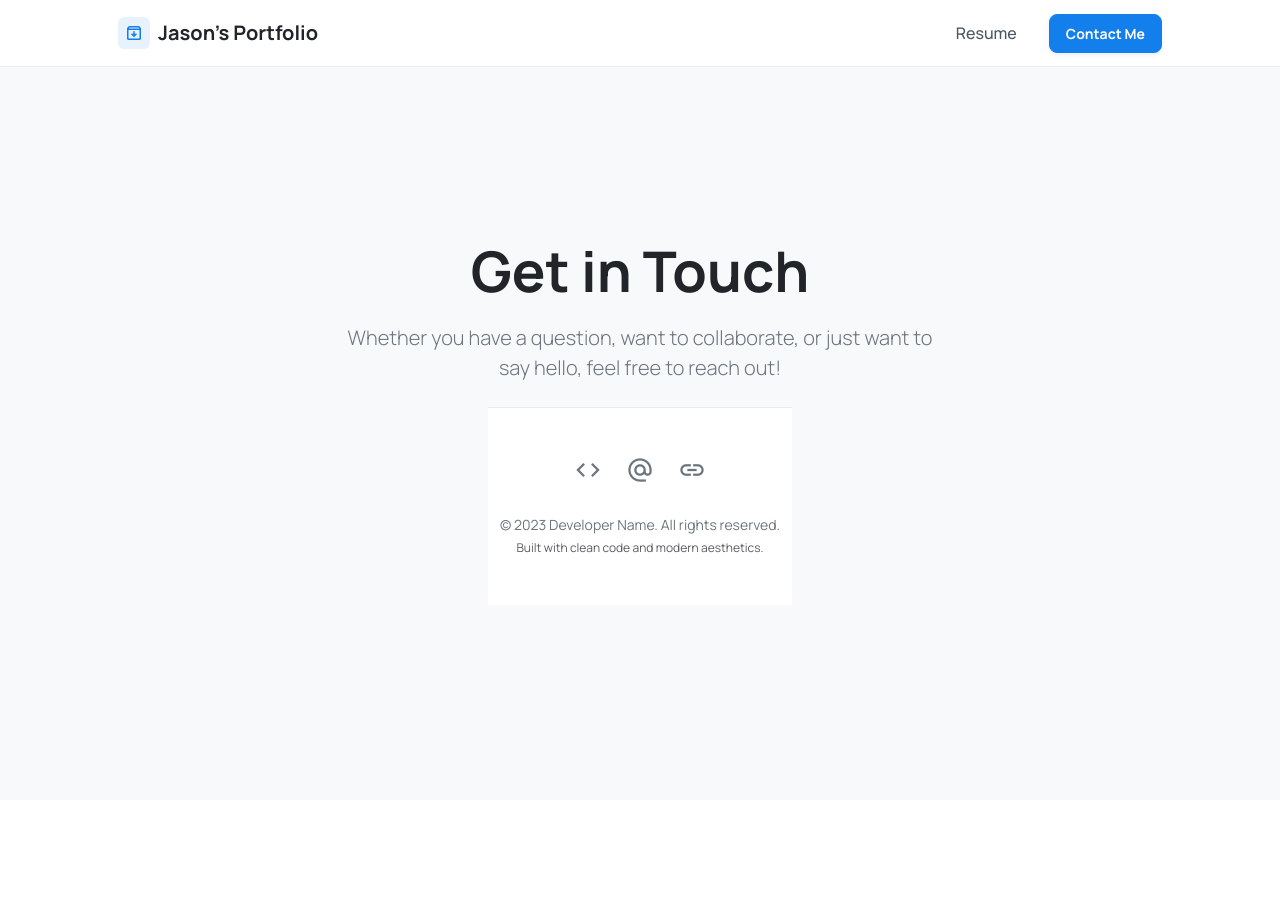
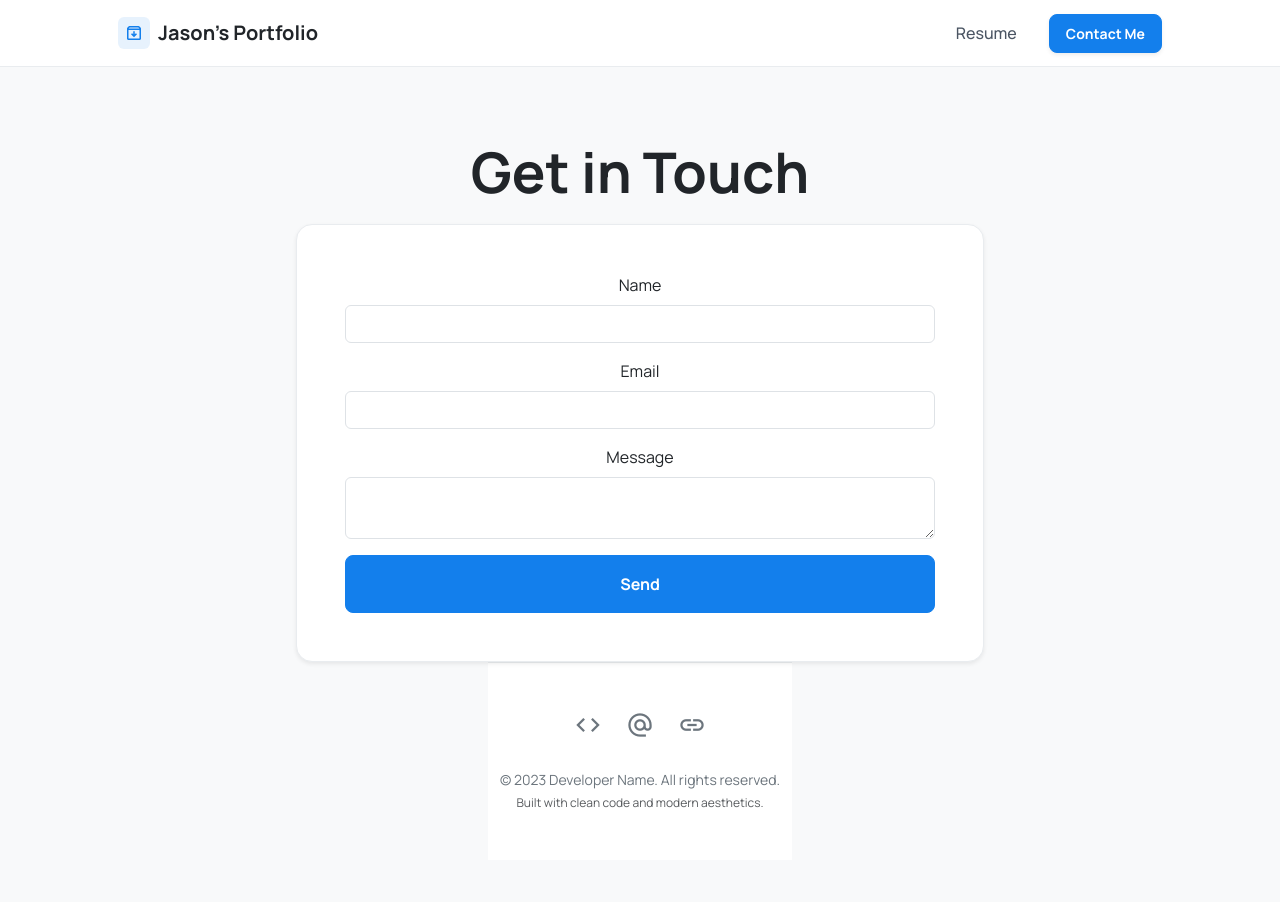
Before and after one commit to jsn-afons/portfolio_website, a Flask app: page /contact in a window 1280 px wide. Shown: the top 902 px of the page. Before the commit the page ends 553 px from the top, so only its background shows below. Run offline with Flask 3, Linux system fonts and the light colour scheme; some libraries are stand-ins or nearby versions.

Commit message:
Add contact form for contact page

```diff
--- a/app.py
+++ b/app.py
@@ -1,9 +1,13 @@
 from flask import Flask, jsonify, render_template
 from flask_bootstrap import Bootstrap5
 import json
+from forms import ContactForm
+import email_validator
+from flask import redirect, url_for
 
 
 app = Flask(__name__)
+app.config['SECRET_KEY'] = '0380YGFANVJVPASDFKJH3498YVSDKJFHSDF'
 bootstrap = Bootstrap5(app)
 
 @app.route('/')
@@ -12,9 +16,16 @@
         projects_data = json.load(f)
     return render_template('index.html', projects=projects_data)
 
-@app.route('/contact')
+@app.route('/contact', methods=['GET', 'POST'])
 def contact():
-    return render_template('contact_page.html')
+    form = ContactForm()
+    if form.validate_on_submit():
+        print(f"Name: {form.name.data}, Email: {form.email.data}")
+        return redirect(url_for('home'))
+        # Here you would typically handle the form submission,
+
+
+    return render_template('contact_page.html', form=form)
 
 if __name__ == '__main__':
     app.run(debug=True, port=5001)
--- /dev/null
+++ b/forms.py
@@ -0,0 +1,9 @@
+from flask_wtf import FlaskForm
+from wtforms import StringField, TextAreaField, SubmitField
+from wtforms.validators import DataRequired, Email, Optional
+
+class ContactForm(FlaskForm):
+    name = StringField('Name', validators=[DataRequired()])
+    email = StringField('Email', validators=[DataRequired(), Email()])
+    message = TextAreaField('Message', validators=[Optional()])
+    submit = SubmitField('Send')
--- a/templates/contact_page.html
+++ b/templates/contact_page.html
@@ -1,6 +1,7 @@
 {% extends "base.html" %}
 
 {% block content %}
+{% from 'bootstrap5/form.html' import render_form %}
     <header class="flex-grow-1 d-flex align-items-center py-5 mt-5">
         <div class="container-xl px-4 px-md-5 py-5">
             <div class="row justify-content-center">
@@ -8,9 +9,10 @@
                     <h1 class="display-4 fw-bolder lh-1 text-dark mb-4">
                         Get in Touch
                     </h1>
-                    <p class="lead text-secondary mx-auto mb-4" style="max-width: 600px;">
-                        Whether you have a question, want to collaborate, or just want to say hello, feel free to reach out!
-                    </p>
+                    <div class="card border border-light-subtle shadow-sm rounded-4 p-4 p-md-5 bg-white">
+                        {{ render_form(form, button_style="primary fw-bold w-100 py-3 rounded-3") }}
+
+                    </div>
                     <div class="d-flex flex-column flex-sm-row gap-3 justify-content-center">
 
 {% endblock %}
```
